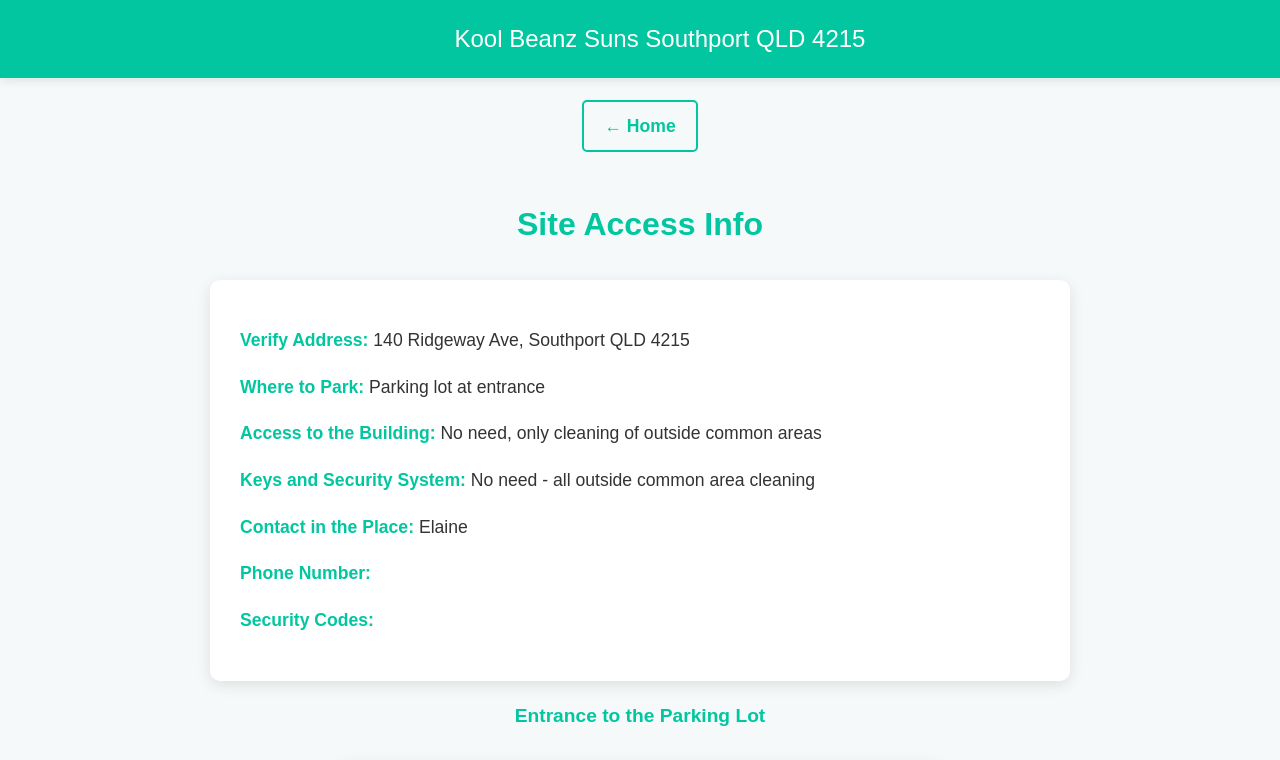
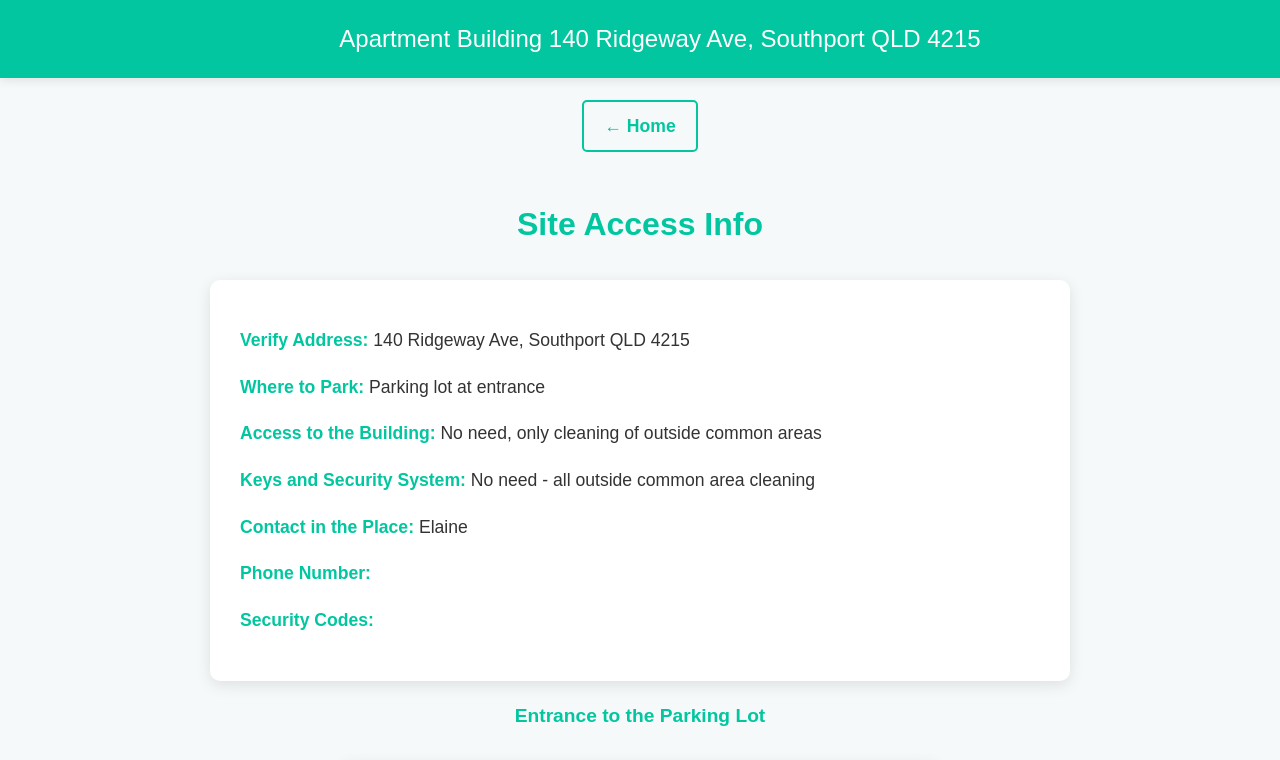
Before and after one commit to SprucesAustralia/Apartment-Building-Coulson-Operations, a plain HTML site: page site-acces-info.html in a window 1280 px wide. Shown: the top 760 px of the page. Drawn offline with Linux system fonts and the light colour scheme.

Commit message:
Update site-acces-info.html

```diff
--- a/site-acces-info.html
+++ b/site-acces-info.html
@@ -145,7 +145,7 @@
 </head>
 <body>
   <header>
-    Kool Beanz Suns Southport QLD 4215
+    Apartment Building 140 Ridgeway Ave, Southport QLD 4215
   </header>
   <div class="container">
     <a href="index.html" class="back">← Home</a>
```
